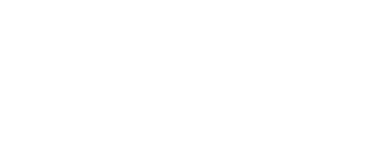
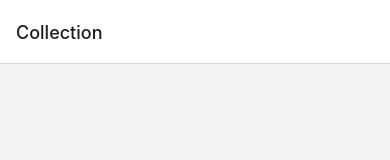
Before and after one commit to FlorBergesio/marvelous-react-native, a React Native app: screen / in a window 390 px wide. Shown: the top 160 px of the page. Built offline with nearby package versions, Linux system fonts and the light colour scheme.

Commit message:
Base navigation stack structure

```diff
--- a/App.js
+++ b/App.js
@@ -1,11 +1,12 @@
 import React from 'react';
 import { NavigationContainer } from '@react-navigation/native';
+import CollectionsStack from './src/components/CollectionsStack';
 
 const App = () => {
 
   return (
     <NavigationContainer>
-
+      <CollectionsStack />
     </NavigationContainer>
   );
 };
--- /dev/null
+++ b/src/components/Collection.js
@@ -0,0 +1,12 @@
+import React from "react";
+import { View } from "react-native";
+
+const Collection = () => {
+    return (
+        <View>
+
+        </View>
+    );
+};
+
+export default Collection;
--- /dev/null
+++ b/src/components/CollectionsStack.js
@@ -0,0 +1,18 @@
+import React from "react";
+import { createStackNavigator } from "@react-navigation/stack";
+import Collection from "./Collection";
+
+const Stack = createStackNavigator();
+
+const CoinsStack = () => {
+    return (
+        <Stack.Navigator>
+            <Stack.Screen
+                name="Collection"
+                component={ Collection }
+            />
+        </Stack.Navigator>
+    );
+};
+
+export default CoinsStack;
```
